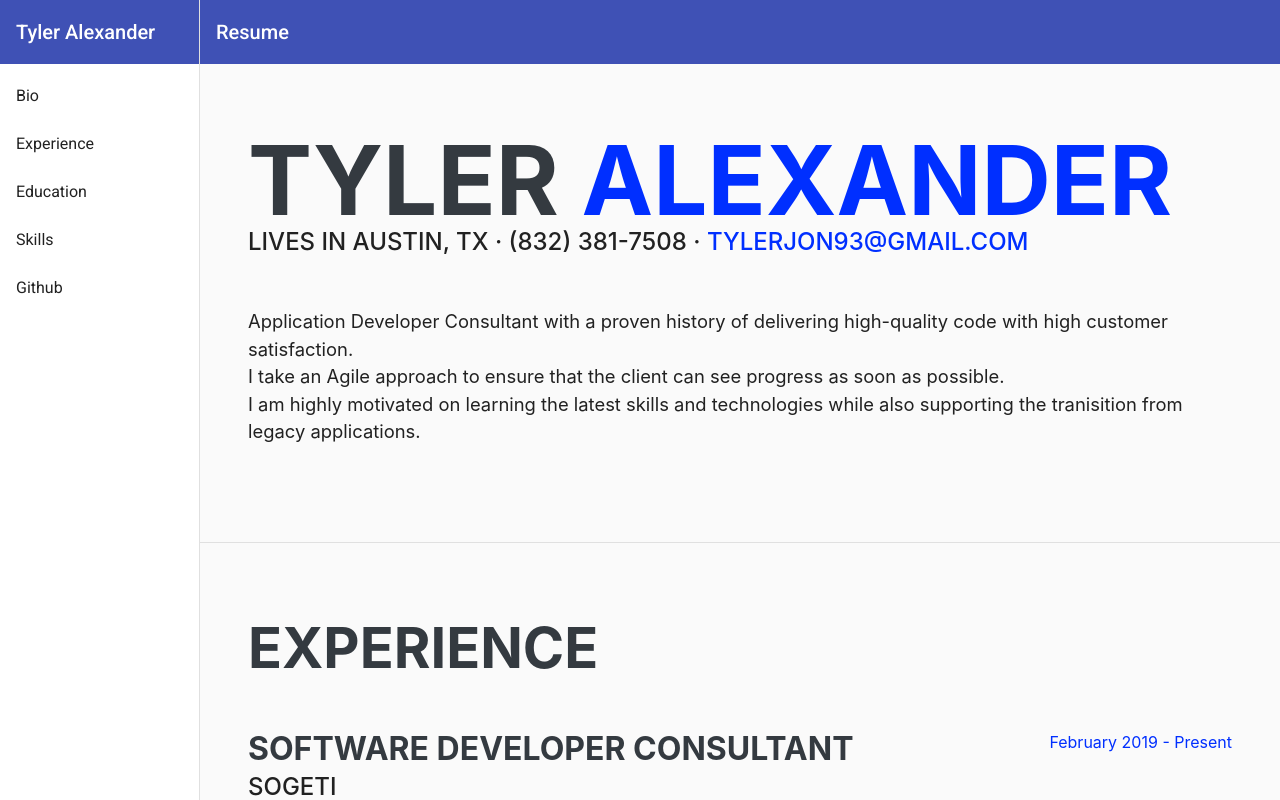
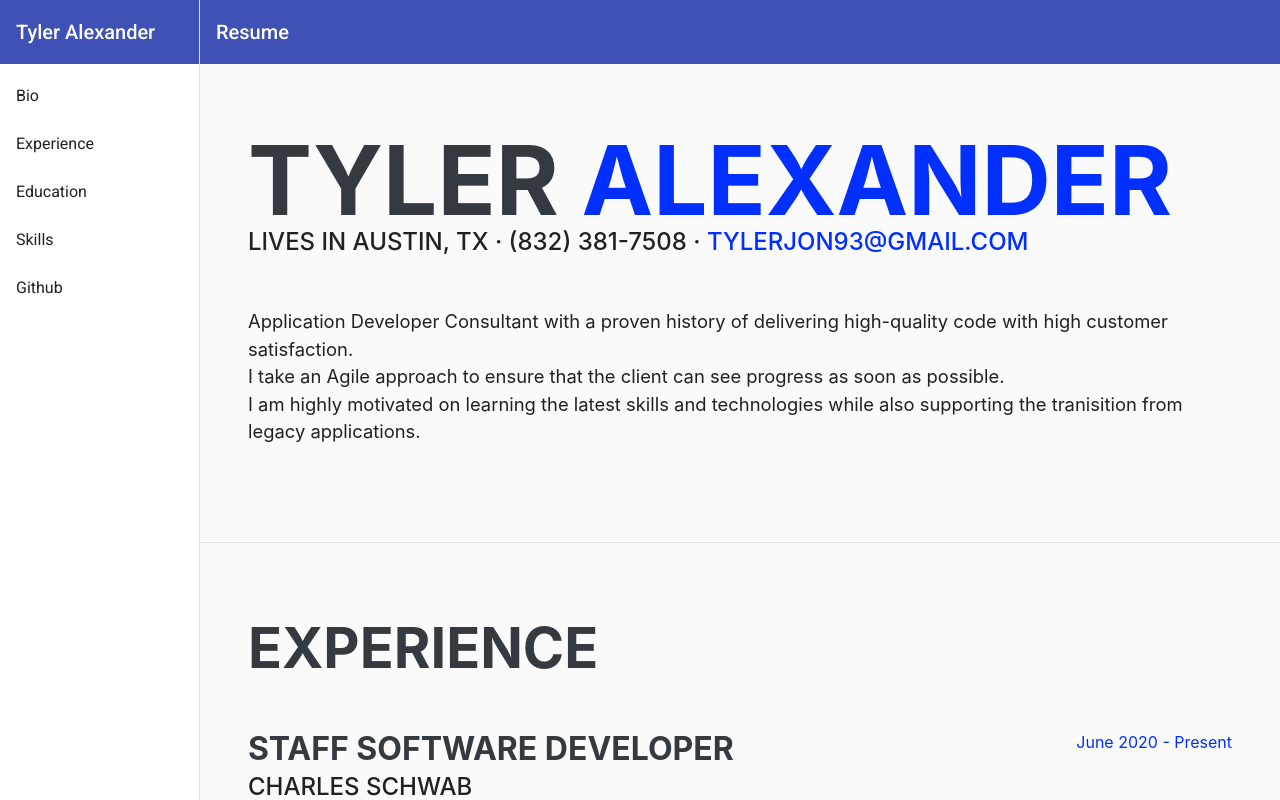
Before and after one commit to TylerAlexanderTX/resume, an Angular app: page / in a window 1280 px wide. Built offline with nearby package versions, Linux system fonts and the light colour scheme.

Commit message:
updated experience

```diff
--- a/package.json
+++ b/package.json
@@ -32,12 +32,13 @@
   "devDependencies": {
     "@angular-devkit/build-angular": "^13.2.3",
     "@angular/cli": "^13.2.3",
+    "@angular/compiler-cli": "^13.2.2",
     "@angular/core": "^13.2.2",
-    "@angular/compiler-cli": "^13.2.2",
     "@angular/language-service": "^13.2.2",
     "@types/jasmine": "^3.5.10",
     "@types/jasminewd2": "^2.0.8",
     "@types/node": "^12.11.1",
+    "angular-cli-ghpages": "^1.0.0",
     "codelyzer": "^5.1.2",
     "jasmine-core": "~3.5.0",
     "jasmine-spec-reporter": "~5.0.0",
--- a/src/app/app.component.html
+++ b/src/app/app.component.html
@@ -38,7 +38,31 @@
       <br>
       <div class="my-auto" >
         <h2 class="mb-5">Experience</h2>
-
+  <!-----------------------Experience---------------------------------------------------->
+        <div class="resume-item d-flex flex-column flex-md-row mb-5">
+          <div class="resume-content mr-auto">
+            <h3 class="mb-0">Staff Software Developer</h3>
+            <div class="subheading mb-5">Charles Schwab</div>
+              <p>Full-stack software development for Advisor Services Technology. Building applications with C#, Angular 13 and Java.</p>
+              <ul class="resume-content" style="padding: 10px;">
+                <li>
+                  Develop high-performance client-facing C# APIs for the Advisor Services division.
+                </li>
+                <li>
+                  Built some cool stuff with Angular that is under NDA
+                </li>
+                <li>
+                  Lead and trained multiple teams on the software release lifecycle process.
+                </li>
+                <li>
+                  Utilized Java Sprint Boot for performance and automation testing.
+                </li>
+              </ul>
+          </div>
+          <div class="resume-date text-md-right">
+            <span class="text-primary">June 2020 - Present</span>
+          </div>
+        </div>
         <div class="resume-item d-flex flex-column flex-md-row mb-5">
           <div class="resume-content mr-auto">
             <h3 class="mb-0">Software Developer Consultant</h3>
@@ -60,7 +84,7 @@
               </ul>
           </div>
           <div class="resume-date text-md-right">
-            <span class="text-primary">February 2019 - Present</span>
+            <span class="text-primary">February 2019 - June 2020</span>
           </div>
         </div>
         <div class="resume-item d-flex flex-column flex-md-row mb-5">
--- a/src/index.html
+++ b/src/index.html
@@ -5,7 +5,7 @@
 <link href="https://fonts.googleapis.com/css?family=Roboto:300,400,500" rel="stylesheet">
   <meta charset="utf-8">
   <title>Tyler Alexander Resume</title>
-  <base href="/">
+  <base href=".">
 
   <meta name="viewport" content="width=device-width, initial-scale=1">
   <link rel="icon" type="image/x-icon" href="favicon.ico">
```
Also changed, not shown: 1 other file (tests, documents, lock files or other folders).
